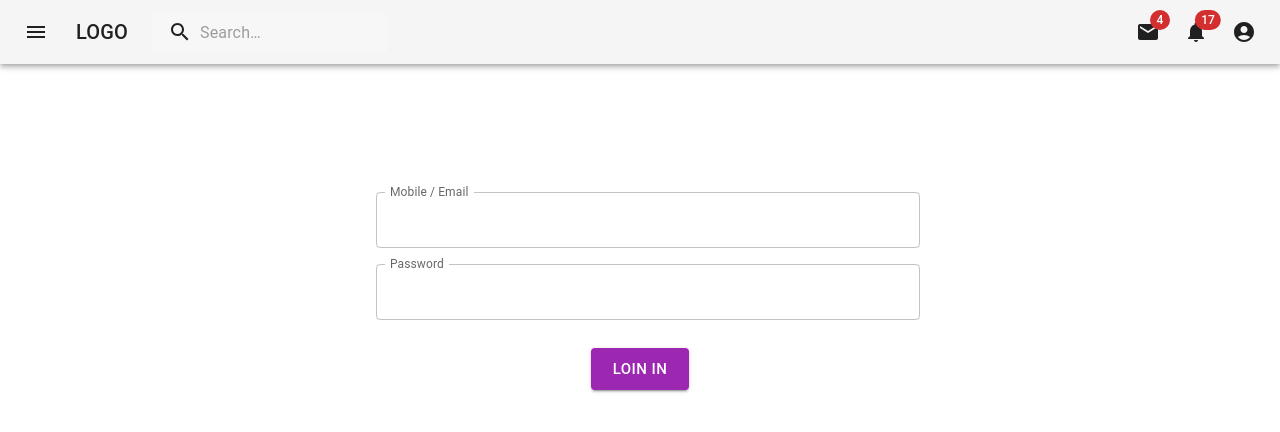
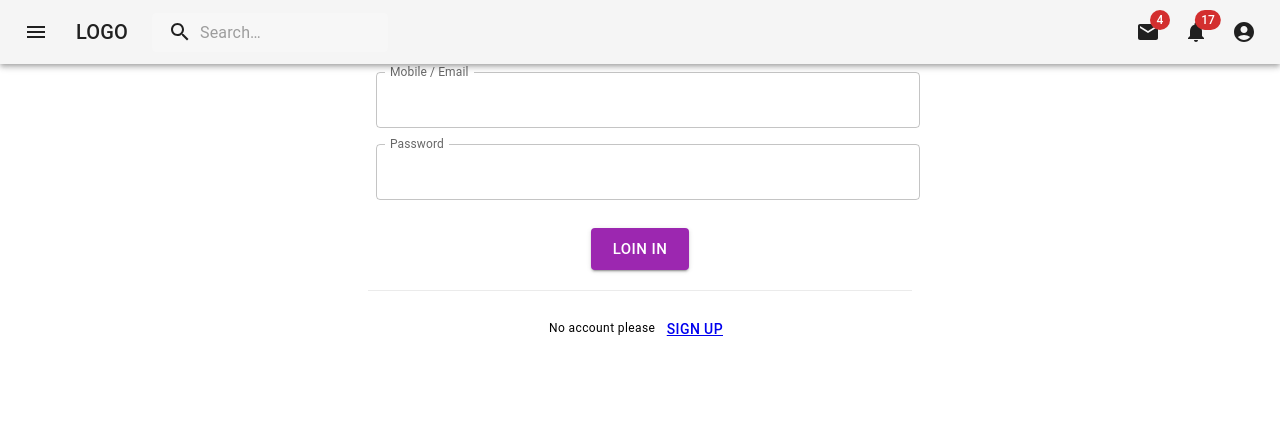
Before and after one commit to devendra-kushwah/react-ts-poc, a React (Create React App) app: page /login in a window 1280 px wide. Shown: the top 432 px of the page. Built offline with nearby package versions, Linux system fonts and the light colour scheme.

Commit message:
Added home route (#8)
* added state examples

* logn in sign up forms and routing

* added routes

```diff
--- a/src/Layout/Layout.tsx
+++ b/src/Layout/Layout.tsx
@@ -10,12 +10,6 @@ const Layout = ({ children }: Props)=> {
      return (
       <>
       <Header />
-      <br/>
-      <br/>
-      <br/>
-      <br/>
-      <br/>
-      <br/>
       <main>
         <Container>
           {children}
--- /dev/null
+++ b/src/Pages/Home/Home.tsx
@@ -0,0 +1,12 @@
+import React from 'react';
+import Layout from "../../Layout/Layout";
+
+const Home = () => {
+  return (
+    <Layout>
+        Home
+    </Layout>
+  )
+}
+
+export default Home;
--- /dev/null
+++ b/src/Pages/Home/index.tsx
@@ -0,0 +1,3 @@
+import Home from "./Home";
+
+export default Home;
--- a/src/Pages/LogIn/index.tsx
+++ b/src/Pages/LogIn/index.tsx
@@ -1,10 +1,16 @@
 import React, { useState } from 'react';
+import { NavLink } from "react-router-dom";
+
 import Box from '@mui/material/Box';
 import FormControl from '@mui/material/FormControl';
 import InputLabel from '@mui/material/InputLabel';
 import OutlinedInput from '@mui/material/OutlinedInput';
 import InputAdornment from '@mui/material/InputAdornment';
 import Button from '@mui/material/Button';
+import Divider from '@mui/material/Divider';
+import Typography from '@mui/material/Typography';
+
+
 import Layout from "../../Layout/Layout";
 
 interface State {
@@ -54,6 +60,17 @@ const LonIn = () => {
       <br/>
       <br/>
       <Button color="secondary" size="large" variant="contained">Loin in</Button>
+      <br/>
+      <br/>
+      <Divider  light />
+      <br/>
+      <Typography variant="caption" display="block">
+         No account please <Button variant="text">
+         <NavLink to="/signup">
+             Sign up
+          </NavLink>
+        </Button>
+      </Typography>
     </form>
   </Box>
   </Layout>
--- a/src/Pages/SignUp/index.tsx
+++ b/src/Pages/SignUp/index.tsx
@@ -1,10 +1,16 @@
 import React, { useState } from 'react';
+import { NavLink } from "react-router-dom";
+
 import Box from '@mui/material/Box';
 import FormControl from '@mui/material/FormControl';
 import InputLabel from '@mui/material/InputLabel';
 import OutlinedInput from '@mui/material/OutlinedInput';
 import InputAdornment from '@mui/material/InputAdornment';
 import Button from '@mui/material/Button';
+import Divider from '@mui/material/Divider';
+import Typography from '@mui/material/Typography';
+
+
 import Layout from "../../Layout/Layout";
 
 interface State {
@@ -54,6 +60,17 @@ const SignUp = () => {
       <br/>
       <br/>
       <Button color="secondary" size="large" variant="contained">Sign up</Button>
+      <br/>
+      <br/>
+      <Divider  light />
+      <br/>
+      <Typography variant="caption" display="block">
+         Already Have an account please <Button variant="text">
+          <NavLink to="/login">
+             Log in
+          </NavLink>
+        </Button>
+      </Typography>
     </form>
   </Box>
   </Layout>
--- a/src/Pages/index.tsx
+++ b/src/Pages/index.tsx
@@ -1,4 +1,6 @@
+import Home from "./Home";
 import LonIn from "./LogIn";
+import SignUp from "./SignUp";
 import Dashboard from "./Dashboard";
 
-export { LonIn, Dashboard };
+export { Home, LonIn, Dashboard, SignUp };
--- a/src/routes/privateRoutes.tsx
+++ b/src/routes/privateRoutes.tsx
@@ -4,16 +4,15 @@ import { Dashboard } from "../Pages";
 
 
 const PrivateRoutes = ()=> {
- let token = false;
+ let token:string = "";
+ localStorage.setItem("token", token);
  return token ? <Outlet /> : <Navigate to="/login" />
 }
 
 const renderPrivateRoutes = (
-    <>
     <Route path="/" element={<PrivateRoutes />}>
        <Route path="/dashboard" element={<Dashboard />} />
     </Route>
-    </>
   )
 
 
--- a/src/routes/routes.tsx
+++ b/src/routes/routes.tsx
@@ -1,5 +1,6 @@
 import { BrowserRouter, Routes, Route } from "react-router-dom";
-import { LonIn } from "../Pages";
+import { Home, LonIn, SignUp } from "../Pages";
+
 import { renderPrivateRoutes} from "./privateRoutes";
 
 
@@ -7,7 +8,9 @@ function Router() {
   return (
     <BrowserRouter>
       <Routes>
+        <Route index element={<Home />} />
         <Route path="/login" element={<LonIn />} />
+        <Route path="/signup" element={<SignUp />} />
         { renderPrivateRoutes }
       </Routes>
     </BrowserRouter>
```
